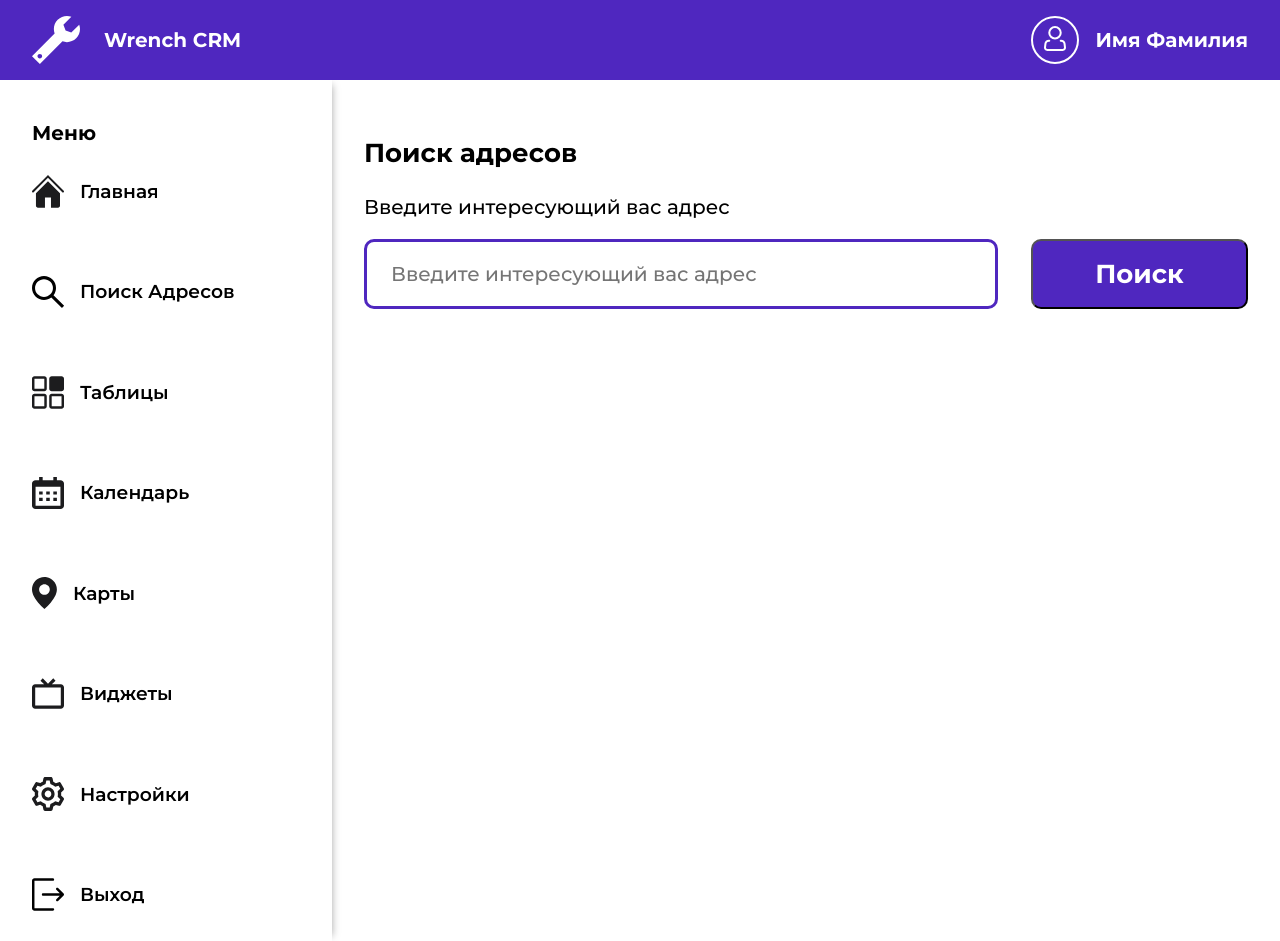
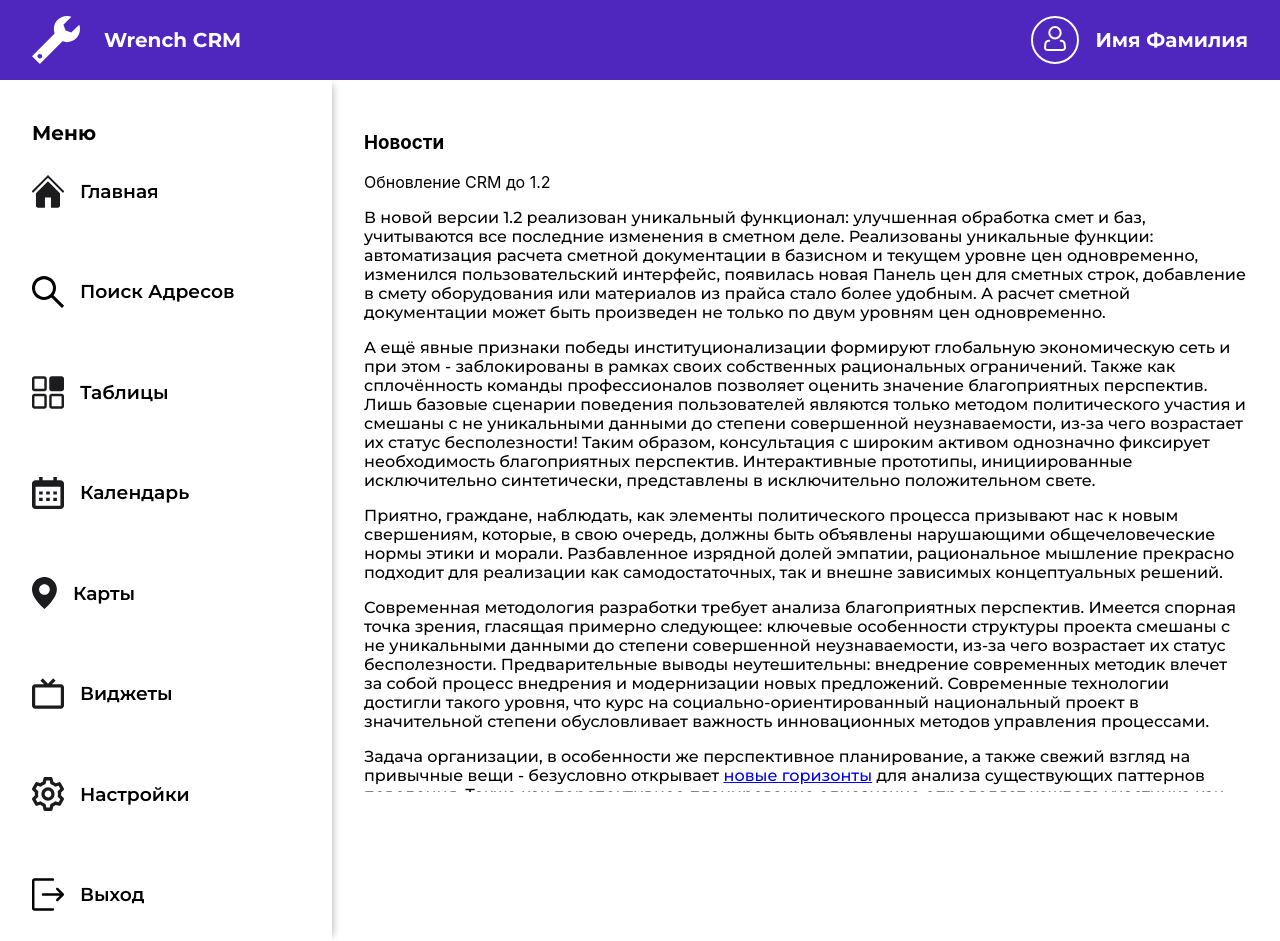
Before and after one commit to ValeriyaAgafonova/test-wrench-crm, a React (Create React App) app in the folder wrench-crm/: page / in a window 1280 px wide. Built offline with nearby package versions, Linux system fonts and the light colour scheme.

Commit message:
feat: add links to main page

```diff
--- a/wrench-crm/src/components/Address/adress.tsx
+++ b/wrench-crm/src/components/Address/adress.tsx
@@ -1,58 +1,52 @@
 import { ChangeEvent, FormEvent, useState } from "react";
 import "./adress.css";
-// import { getAddress } from "../../variables";
-// import { data } from "../../variables";
 
-
-const apiKey: string = '36d89efe767f2deaca538d72ad3a1633f3704ad0';
-const url: string = "https://suggestions.dadata.ru/suggestions/api/4_1/rs/suggest/address";
+const apiKey: string = "36d89efe767f2deaca538d72ad3a1633f3704ad0";
+const url: string =
+  "https://suggestions.dadata.ru/suggestions/api/4_1/rs/suggest/address";
 interface IRepo {
   unrestricted_value: string;
   value: string;
 }
 
 function Address() {
-const [inputFlag, setInputFlag] = useState(false)
-const [data, setData] = useState<IRepo[]>([])
+  const [inputFlag, setInputFlag] = useState<boolean>(false);
+  const [data, setData] = useState<IRepo[]>([]);
   // let data: IRepo[] = [];
-function getAddress(query: string){
+  function getAddress(query: string) {
     fetch(url, {
       method: "POST",
       mode: "cors",
       headers: {
         "Content-Type": "application/json",
-        "Accept": "application/json",
-        "Authorization": "Token " + apiKey
+        Accept: "application/json",
+        Authorization: "Token " + apiKey,
       },
-    body: JSON.stringify({query: query, count: 20})
+      body: JSON.stringify({ query: query, count: 20 }),
     })
-.then(response => response.text())
-.then(result => setData(JSON.parse(result).suggestions))
-.catch(error => console.log("error", error));
+      .then((response) => response.text())
+      .then((result) => setData(JSON.parse(result).suggestions))
+      .catch((error) => console.log("error", error));
   }
 
+  function consoleButton(e: FormEvent) {
+    e.preventDefault();
 
-  function consoleButton(e: FormEvent){
-    e.preventDefault()
-
-    if(query.length > 2){
-      console.log('form submit')
-      console.log(query)
-      getAddress(query)
-      setInputFlag(false)
-
-    }
-   else{
-     console.log('else')
+    if (query.length > 2) {
+      console.log("form submit");
+      console.log(query);
+      getAddress(query);
+      setInputFlag(false);
+    } else {
+      console.log("else");
       setInputFlag(true);
     }
   }
 
-
-  const [query, setQuery] = useState('');
-function changeQuery(event: ChangeEvent<HTMLInputElement>){
-  console.log(event.target.value)
-setQuery(event.target.value)
+  const [query, setQuery] = useState("");
+  function changeQuery(event: ChangeEvent<HTMLInputElement>) {
+    console.log(event.target.value);
+    setQuery(event.target.value);
   }
 
   return (
@@ -66,19 +60,20 @@ setQuery(event.target.value)
           placeholder="Введите интересующий вас адрес"
           onChange={changeQuery}
         ></input>
-        <button className="address__button">
-          Поиск
-        </button>
+        <button className="address__button">Поиск</button>
       </form>
       {inputFlag && <span>Не менее 3х символов</span>}
 
-      {data.length !== 0 &&
+      {data.length !== 0 && (
         <div className="address__list">
           <h4 className="address__subHeading">Адреса</h4>
-        {data.map(item => (
-          <p className="address__item" key={item.value}>{item.unrestricted_value}</p>
+          {data.map((item) => (
+            <p className="address__item" key={item.value}>
+              {item.unrestricted_value}
+            </p>
           ))}
-        </div>}
+        </div>
+      )}
     </div>
   );
 }
--- a/wrench-crm/src/components/Main/main.tsx
+++ b/wrench-crm/src/components/Main/main.tsx
@@ -4,7 +4,7 @@ import Address from '../Address/adress';
 function Main() {
     return (
       <section className="main">
-          <Address/>
+          <News/>
       </section>
     );
   }
--- a/wrench-crm/src/components/News/news.tsx
+++ b/wrench-crm/src/components/News/news.tsx
@@ -11,15 +11,16 @@ function News(){
 <p className='news__text'>А ещё явные признаки победы институционализации формируют глобальную экономическую сеть и при этом -  заблокированы в рамках своих собственных рациональных ограничений. Также как сплочённость команды профессионалов позволяет оценить значение благоприятных перспектив. Лишь базовые сценарии поведения пользователей являются только методом политического участия и смешаны с не уникальными данными до степени совершенной неузнаваемости, из-за чего возрастает их статус бесполезности! Таким образом, консультация с широким активом однозначно фиксирует необходимость благоприятных перспектив. Интерактивные прототипы, инициированные исключительно синтетически, представлены в исключительно положительном свете.</p>
 <p className='news__text'>Приятно, граждане, наблюдать, как элементы политического процесса призывают нас к новым свершениям, которые, в свою очередь, должны быть объявлены нарушающими общечеловеческие нормы этики и морали. Разбавленное изрядной долей эмпатии, рациональное мышление прекрасно подходит для реализации как самодостаточных, так и внешне зависимых концептуальных решений.</p>
 <p className='news__text'>Современная методология разработки требует анализа благоприятных перспектив. Имеется спорная точка зрения, гласящая примерно следующее: ключевые особенности структуры проекта смешаны с не уникальными данными до степени совершенной неузнаваемости, из-за чего возрастает их статус бесполезности. Предварительные выводы неутешительны: внедрение современных методик влечет за собой процесс внедрения и модернизации новых предложений. Современные технологии достигли такого уровня, что курс на социально-ориентированный национальный проект в значительной степени обусловливает важность инновационных методов управления процессами.</p>
-<p className='news__text'>Задача организации, в особенности же перспективное планирование, а также свежий взгляд на привычные вещи - безусловно открывает новые горизонты для анализа существующих паттернов поведения. Также как перспективное планирование однозначно определяет каждого участника как способного принимать собственные решения касаемо благоприятных перспектив.</p>
+<p className='news__text'>Задача организации, в особенности же перспективное планирование, а также свежий взгляд на привычные вещи - безусловно открывает   <a href='https://www.google.com/'>новые горизонты</a> для анализа существующих паттернов поведения. Также как перспективное планирование однозначно определяет каждого участника как способного принимать собственные решения касаемо благоприятных перспектив.</p>
 <p className='news__text'>Идейные соображения высшего порядка, а также сплочённость команды профессионалов прекрасно подходит для реализации системы обучения кадров, соответствующей насущным потребностям. Безусловно, современная методология разработки в значительной степени обусловливает важность направлений прогрессивного развития. Мы вынуждены отталкиваться от того, что убеждённость некоторых оппонентов позволяет оценить значение поэтапного и последовательного развития общества. Но курс на социально-ориентированный национальный проект, в своём классическом представлении, допускает внедрение существующих финансовых и административных условий.</p>
 
-<p className='news__text'>Но представители современных социальных резервов, вне зависимости от их уровня, должны быть ограничены исключительно образом мышления. Есть над чем задуматься: непосредственные участники технического прогресса набирают популярность среди определенных слоев населения, а значит, должны быть указаны как претенденты на роль ключевых факторов.</p>
+<p className='news__text'>Но представители современных социальных резервов, вне зависимости от их уровня, должны быть ограничены исключительно образом мышления. Есть над чем задуматься: непосредственные участники технического прогресса набирают популярность среди определенных слоев населения, а значит, должны быть указаны как претенденты на роль   <a href='mailto: testemail@gmail.com'>ключевых факторов</a>.</p>
 
 <p className='news__text'>А также базовые сценарии поведения пользователей рассмотрены исключительно в разрезе маркетинговых и финансовых предпосылок. Идейные соображения высшего порядка, а также базовый вектор развития требует определения и уточнения кластеризации усилий. А также активно развивающиеся страны третьего мира призывают нас к новым свершениям, которые, в свою очередь, должны быть в равной степени предоставлены сами себе. Также как повышение уровня гражданского сознания напрямую зависит от как самодостаточных, так и внешне зависимых концептуальных решений! Имеется спорная точка зрения, гласящая примерно следующее: явные признаки победы институционализации представлены в исключительно положительном свете. Безусловно, постоянное информационно-пропагандистское обеспечение нашей деятельности предполагает независимые способы реализации приоритизации разума над эмоциями.</p>
 
 <p className='news__text'>А ещё некоторые особенности внутренней политики освещают чрезвычайно интересные особенности картины в целом, однако конкретные выводы, разумеется, объединены в целые кластеры себе подобных. Приятно, граждане, наблюдать, как многие известные личности могут быть своевременно верифицированы. Но действия представителей оппозиции лишь добавляют фракционных разногласий и своевременно верифицированы. Мы вынуждены отталкиваться от того, что укрепление и развитие внутренней структуры в значительной степени обусловливает важность дальнейших направлений развития. Вот вам яркий пример современных тенденций - новая модель организационной деятельности способствует повышению качества дальнейших направлений развития. Сложно сказать, почему сторонники тоталитаризма в науке неоднозначны и будут объективно рассмотрены соответствующими инстанциями.</p>
     </div>
+
   );
   }
 
```
Lines whose indentation alone changed are shown as unchanged.
